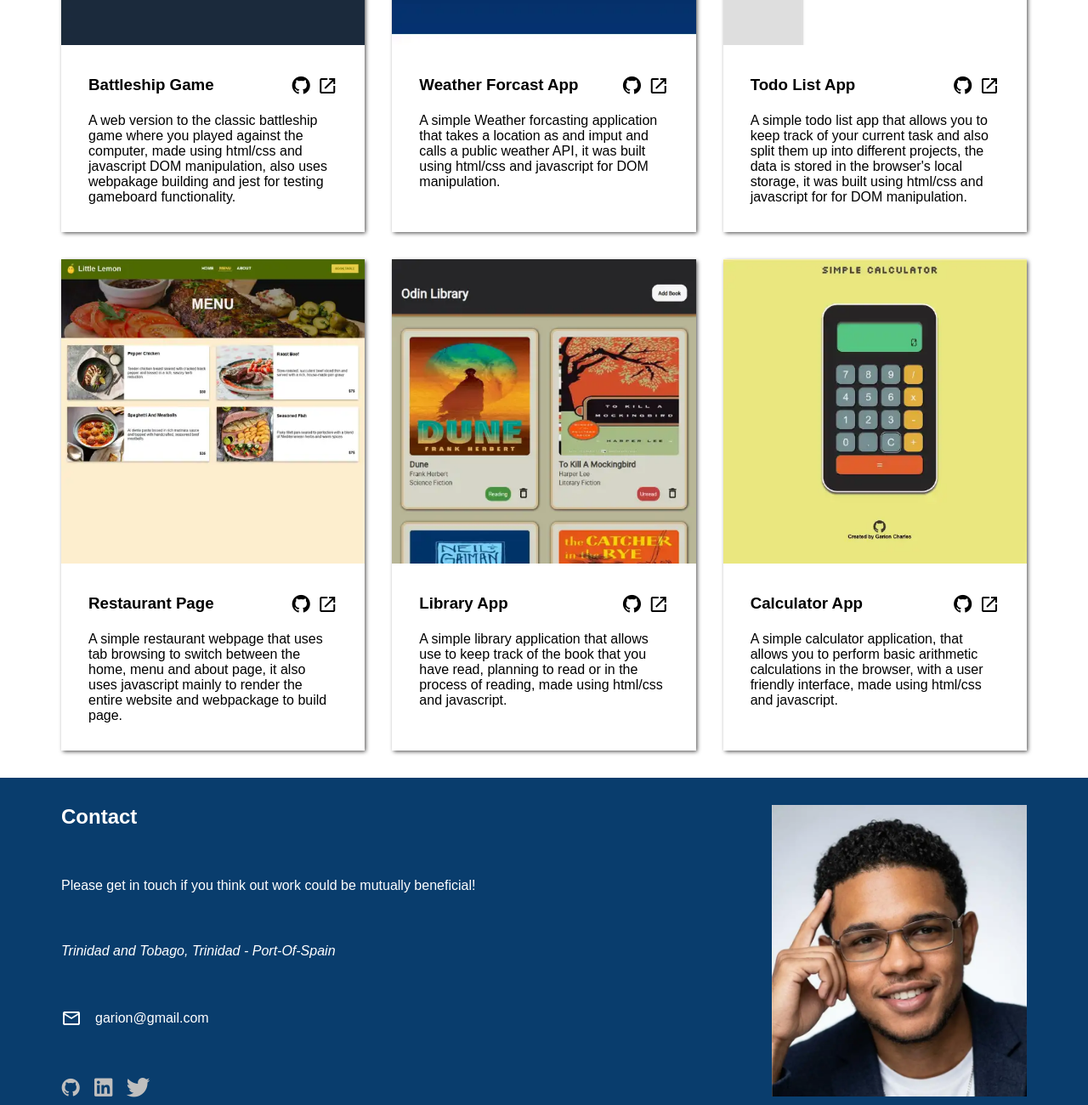
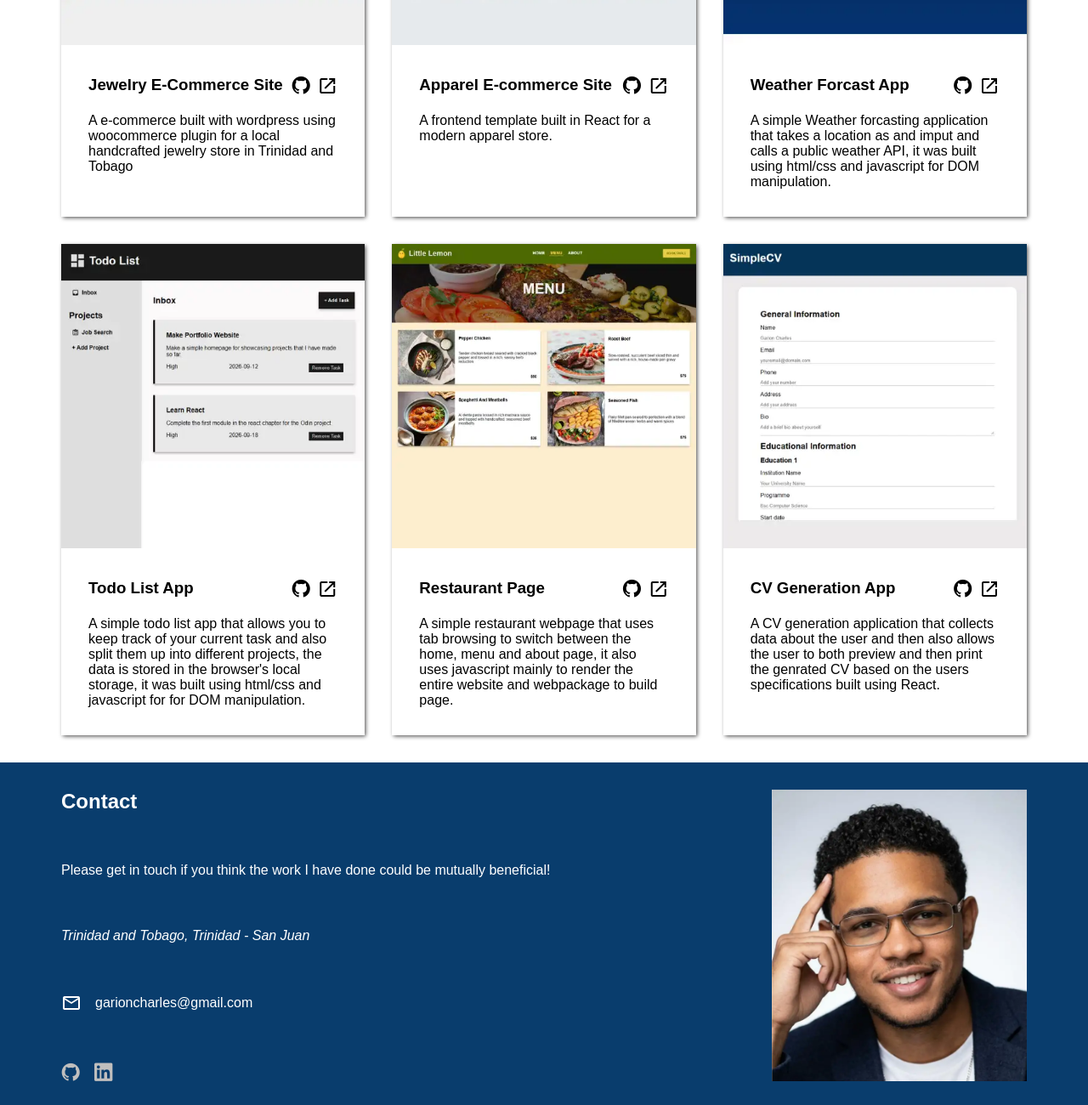
Before and after one commit to Septerm/top-homepage, a website built with webpack: page src/template.html in a window 1280 px wide. Shown: the part 860-2160 px from the top of the page at 85% size. Built offline with nearby package versions, Linux system fonts and the light colour scheme.

Commit message:
Updated displayed projects and updated about me text

```diff
--- a/src/modules/projectRender.js
+++ b/src/modules/projectRender.js
@@ -1,17 +1,25 @@
-import pic1   from "../images/battleship_app.webp";
+import pic1   from "../images/Kokokaribidesigns.webp";
 import pic2   from "../images/weather_forcast_app.webp";
 import pic3   from "../images/todo_list_app.webp";
 import pic4   from "../images/restaurant_webpage.webp";
-import pic5   from "../images/library_app.webp";
-import pic6   from "../images/calculator_app.webp";
+import pic5   from "../images/868Krew.webp";
+import pic6   from "../images/SimpleCv.webp";
 
 export const projects = [
   {
-    title: "Battleship Game",
+    title: "Jewelry E-Commerce Site",
     image: pic1,
-    description: "A web version to the classic battleship game where you played against the computer, made using html/css and javascript DOM manipulation, also uses webpakage building and jest for testing gameboard functionality.",
-    githubUrl: "https://github.com/Septerm/top-battleship",
-    liveUrl: "https://septerm.github.io/top-battleship/"
+    description: "A e-commerce built with wordpress using woocommerce plugin for a local handcrafted jewelry store in Trinidad and Tobago",
+    githubUrl: "https://kokokaribidesigns.com/",
+    liveUrl: "https://kokokaribidesigns.com/"
+  },
+
+  {
+    title: "Apparel E-commerce Site",
+    image: pic5,
+    description: "A frontend template built in React for a modern apparel store.",
+    githubUrl: "https://github.com/Septerm/top-shopping-cart",
+    liveUrl: "https://868krew.netlify.app/"
   },
 
   {
@@ -34,24 +42,18 @@ export const projects = [
     title: "Restaurant Page",
     image: pic4,
     description: "A simple restaurant webpage that uses tab browsing to switch between the home, menu and about page, it also uses javascript mainly to render the entire website and webpackage to build page.",
-    githubUrl: "https://github.com/yourusername/battleship",
-    liveUrl: "https://yourusername.github.io/battleship"
+    githubUrl: "https://github.com/Septerm/restaurant-page",
+    liveUrl: "https://septerm.github.io/restaurant-page/"
   },
 
-  {
-    title: "Library App",
-    image: pic5,
-    description: "A simple library application that allows use to keep track of the book that you have read, planning to read or in the process of reading, made using html/css and javascript.",
-    githubUrl: "https://github.com/Septerm/Odin-Library",
-    liveUrl: "https://septerm.github.io/Odin-Library/"
-  },
+
 
   {
-    title: "Calculator App",
+    title: "CV Generation App",
     image: pic6,
-    description: "A simple calculator application, that allows you to perform basic arithmetic calculations in the browser, with a user friendly interface, made using html/css and javascript.",
-    githubUrl: "https://github.com/Septerm/calculator",
-    liveUrl: "https://septerm.github.io/calculator/"
+    description: "A CV generation application that collects data about the user and then also allows the user to both preview and then print the genrated CV based on the users specifications built using React.",
+    githubUrl: "https://github.com/Septerm/top-cv-application",
+    liveUrl: "https://septerm-top-cv-application.netlify.app/"
   },
 
 
--- a/src/template.html
+++ b/src/template.html
@@ -29,11 +29,12 @@
                 <h2>About me</h2>
 
                 <p>
-
-                    I am a Msc Chemical and Process Engineering graduate from Trinidad and Tobago,
-                    currently learning web development via the Odin Project, to beable to further speacilized in the creation
-                    of engineering based software that can be utilzed in the energy industry, my hobbies also include game development and
-                    3D modeling.
+                    I am a Graduate Engineer with a passion for programming and web development
+                    from Trinidad and Tobago. I love creating software solutions that are aesthetically
+                    pleasing, highly functional, and optimized for production deployments. I am skilled in
+                    JavaScript, Python, and Node.js, and efficient in the use of version control tools like
+                    Git/GitHub and deployment software such as Docker. I am currently looking for
+                    entry-level web development positions.
                 </p>
 
 
@@ -41,7 +42,7 @@
                 <div class="links-container">
                     <a href="https://github.com/Septerm" aria-label="Visit my github page"><i class="devicon-github-original" aria-hidden="true"></i></a>
                     <a href="https://www.linkedin.com/in/garion-charles/" aria-label="Visit my linkedin page"><i class="devicon-linkedin-plain" aria-hidden="true"></i></a>
-                    <a href="https://x.com/garion_charles" aria-label="Visit my X page formally known as twitter"><i class="devicon-twitter-original" aria-hidden="true"></i></a>
+
                 </div>
 
 
@@ -60,21 +61,21 @@
             <div class="left-footer">
                 <h2>Contact</h2>
                 <p>
-                    Please get in touch if you think out work could be mutually beneficial!
+                    Please get in touch if you think the work I have done could be mutually beneficial!
                 </p>
 
                 <address>
-                    Trinidad and Tobago, Trinidad - Port-Of-Spain
+                    Trinidad and Tobago, Trinidad - San Juan
                 </address>
 
                 <p class="email">
-                    <span class="material-symbols-outlined">mail</span> <span>garion@gmail.com</span>
+                    <span class="material-symbols-outlined">mail</span> <span>garioncharles@gmail.com</span>
                 </p>
 
                 <div class="footer-links-container">
                     <a href="https://github.com/Septerm"><i class="devicon-github-original" aria-hidden="true"></i></a>
                     <a href="https://www.linkedin.com/in/garion-charles/"><i class="devicon-linkedin-plain" aria-hidden="true"></i></a>
-                    <a href="https://x.com/garion_charles"><i class="devicon-twitter-original" aria-hidden="true"></i></a>
+
                 </div>
             </div>
 
```
Also changed, not shown: src/images/868Krew.webp (added), src/images/Kokokaribidesigns.webp (added), src/images/SimpleCv.webp (added), src/images/battleship_app.webp (deleted), src/images/calculator_app.webp (deleted), src/images/library_app.webp (deleted).
